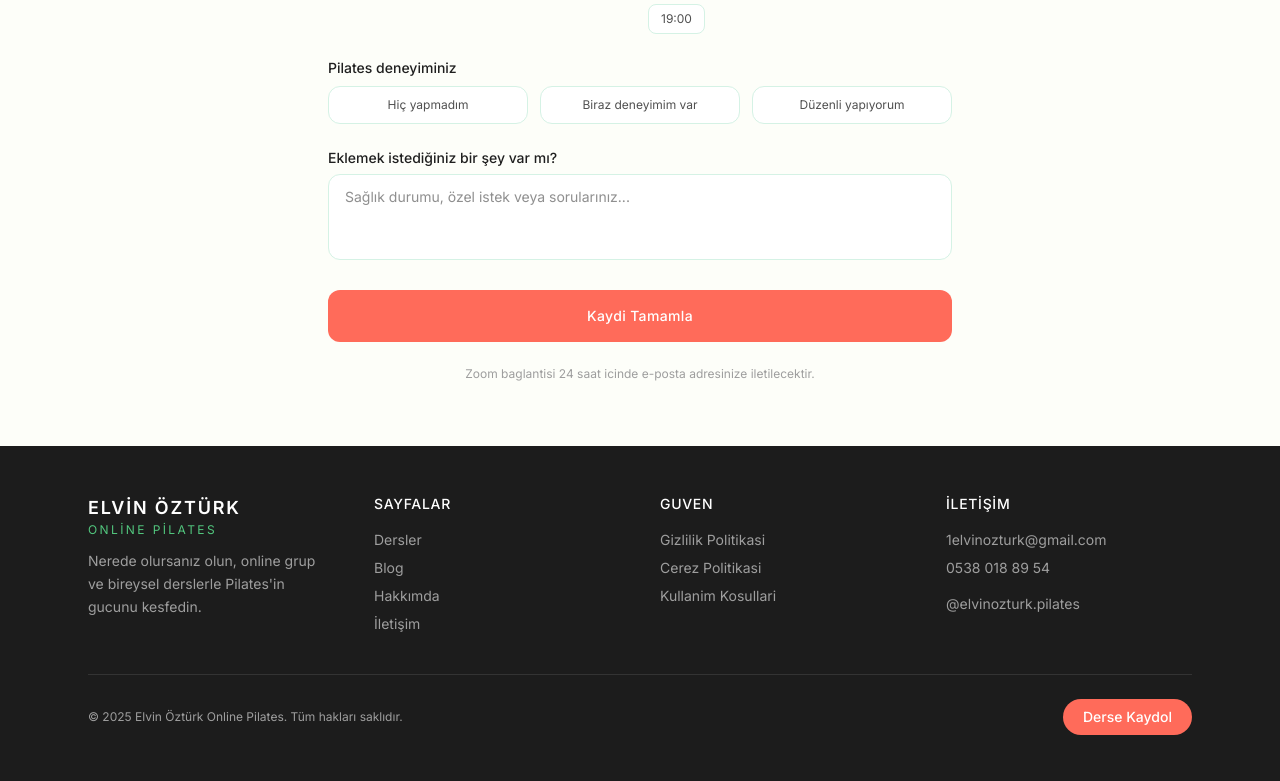
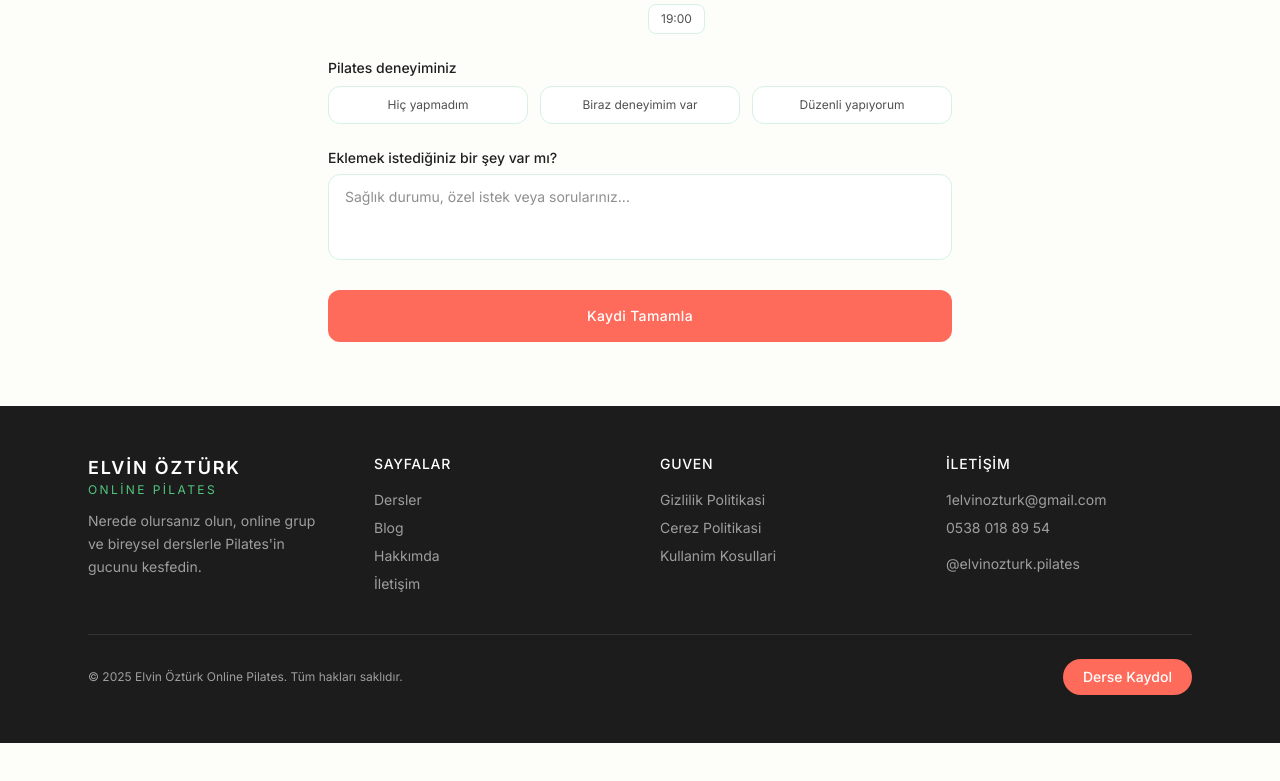
Before and after one commit to 1feritozturk/pilates-studio, a Next.js app: page /randevu in a window 1280 px wide. Shown: the part 742-1523 px from the top of the page. After the commit the page ends 1485 px from the top, so only its background shows below. Built offline with nearby package versions, Linux system fonts and the light colour scheme; no server answers; a web font is replaced by a local one.

Commit message:
Update booking page text and hero sections

```diff
--- a/app/randevu/page.tsx
+++ b/app/randevu/page.tsx
@@ -282,10 +282,6 @@ export default function RandevuPage() {
           >
             {gonderiliyor ? 'Kayit gonderiliyor...' : 'Kaydi Tamamla'}
           </button>
-
-          <p className="text-center text-xs text-[#9E9E9E]">
-            Zoom baglantisi 24 saat icinde e-posta adresinize iletilecektir.
-          </p>
         </form>
       </section>
     </>
```
